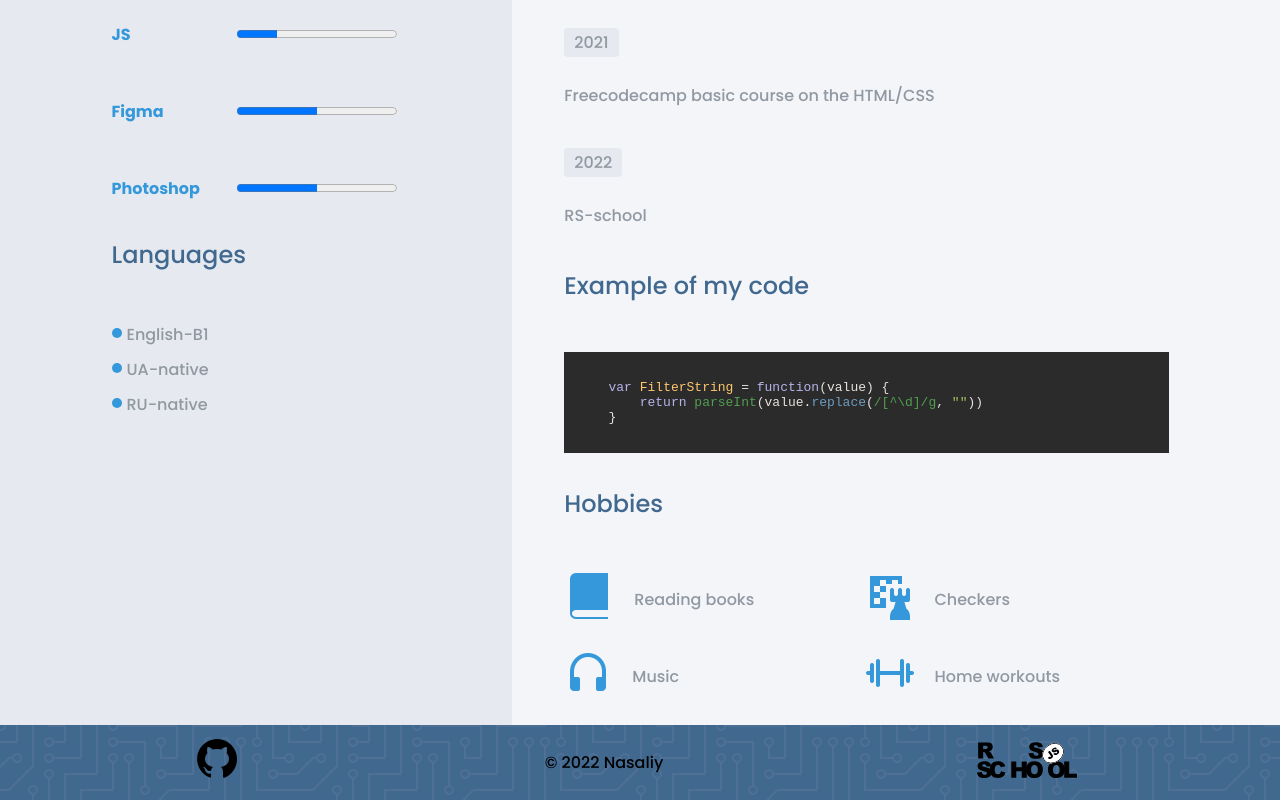
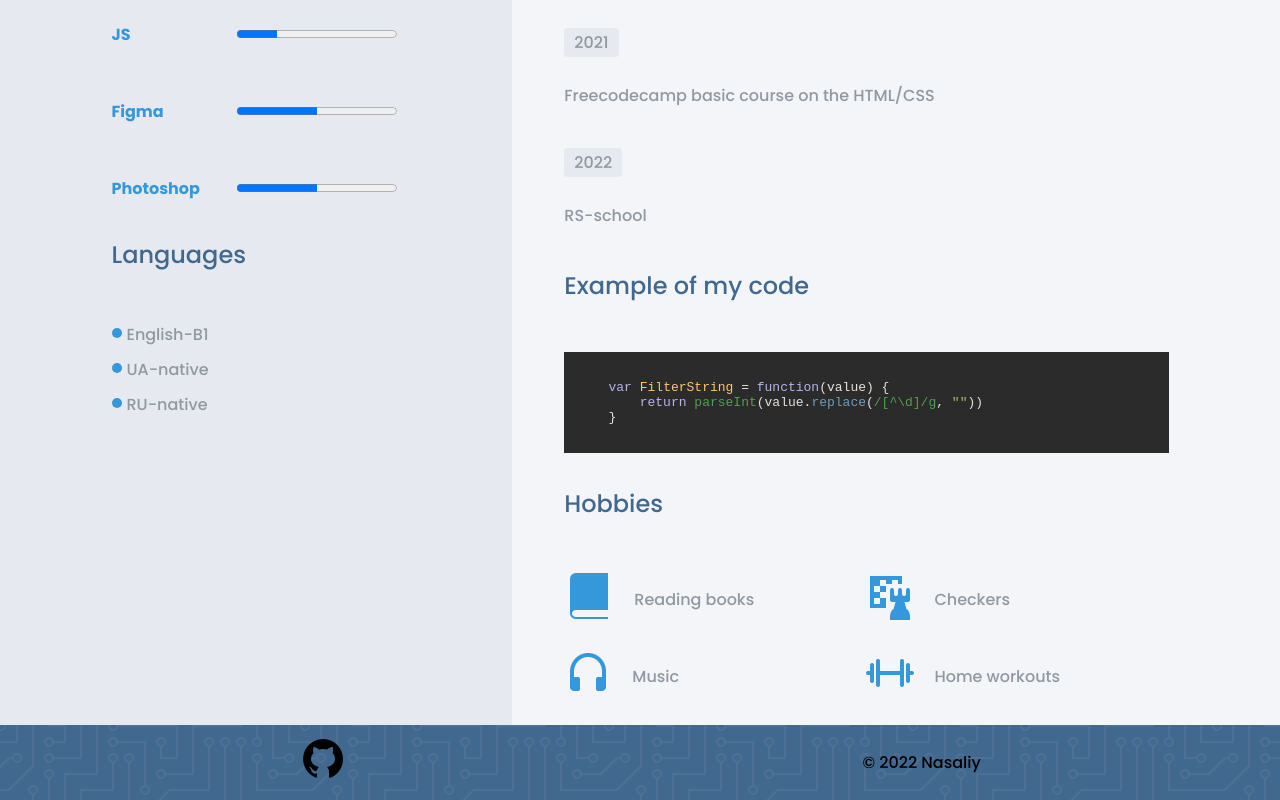
Before and after one commit to NasaLiy/cv, a plain HTML site: page index.html in a window 1280 px wide. Shown: the part 715-1515 px from the top of the page. Drawn offline with nearby package versions, Linux system fonts and the light colour scheme.

Commit message:
feat: finish

```diff
--- a/index.html
+++ b/index.html
@@ -166,9 +166,7 @@
                     <img src="./assets/icons/github-icon.png" alt="github">
                 </a>
                 <div>© 2022 Nasaliy</div>
-                <a class="rss" href="https://rs.school/js/" target="_blank" rel="noopener noreferrer">
-                    <img src="./assets/icons/rs_school_js.svg" alt="rs-school" class="footer__img">
-                </a>
+
             </div>
         </footer>
     </body>
```
